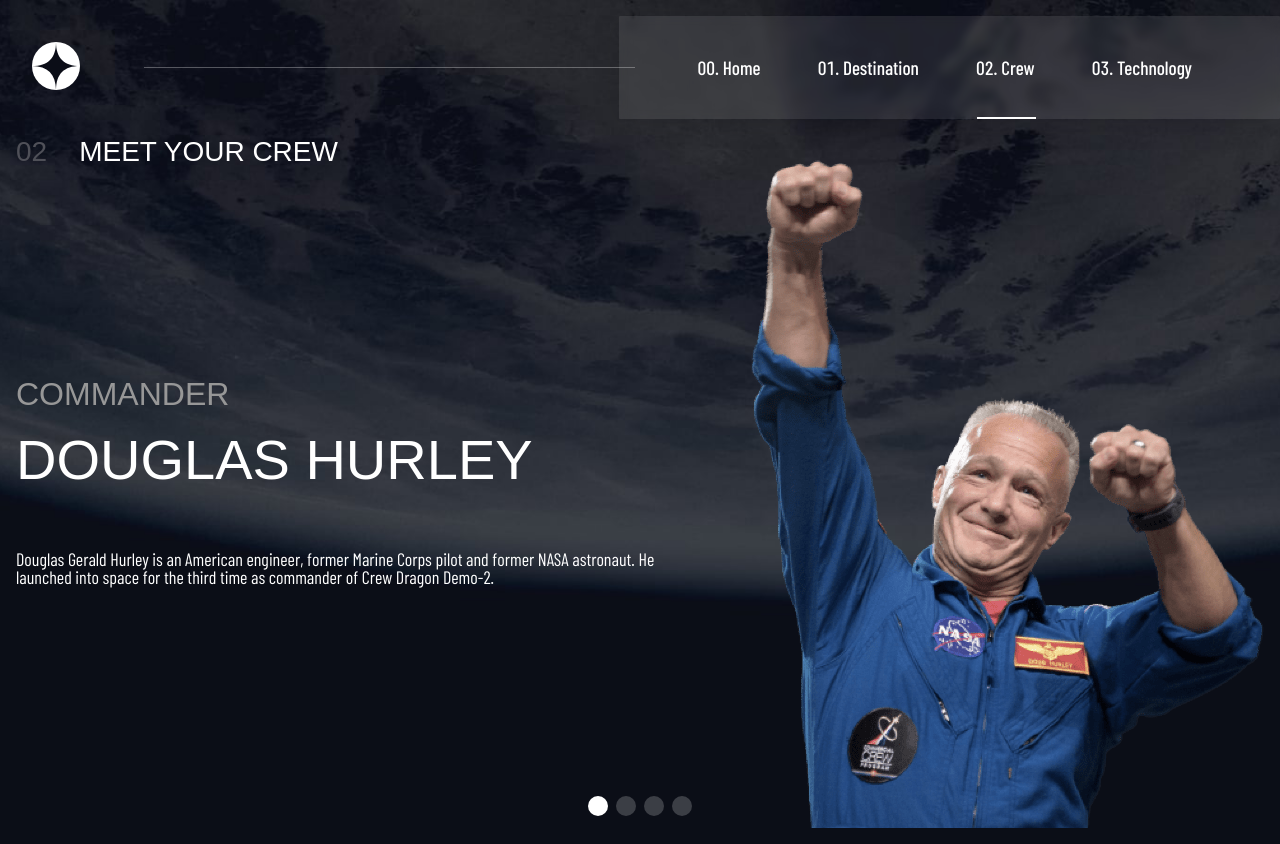
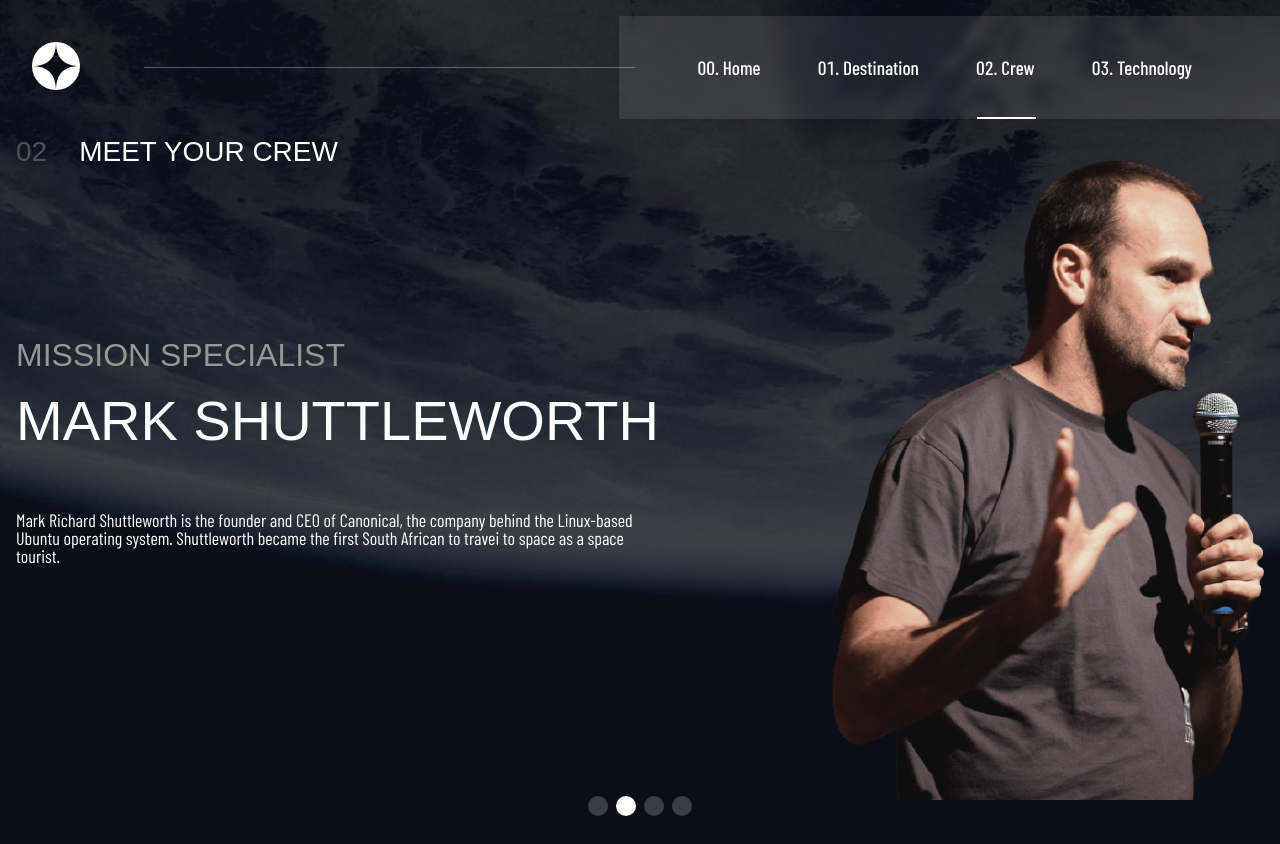
Before and after one commit to eduardoqsilva/Space-tourism, a React (Vite) app: page /Crew in a window 1280 px wide. Built offline with nearby package versions, Linux system fonts and the light colour scheme; a web font is replaced by a local one.

Commit message:
crew carousel config

```diff
--- a/src/pages/Crew.tsx
+++ b/src/pages/Crew.tsx
@@ -20,10 +20,10 @@
     pagination: {
       clickable: true
     },
-    // autoplay: {
-    //   delay: 2500,
-    //   disableOnInteraction: false,
-    // }
+    autoplay: {
+      delay: 2500,
+      disableOnInteraction: false,
+    }
   }
   return(
 
```
